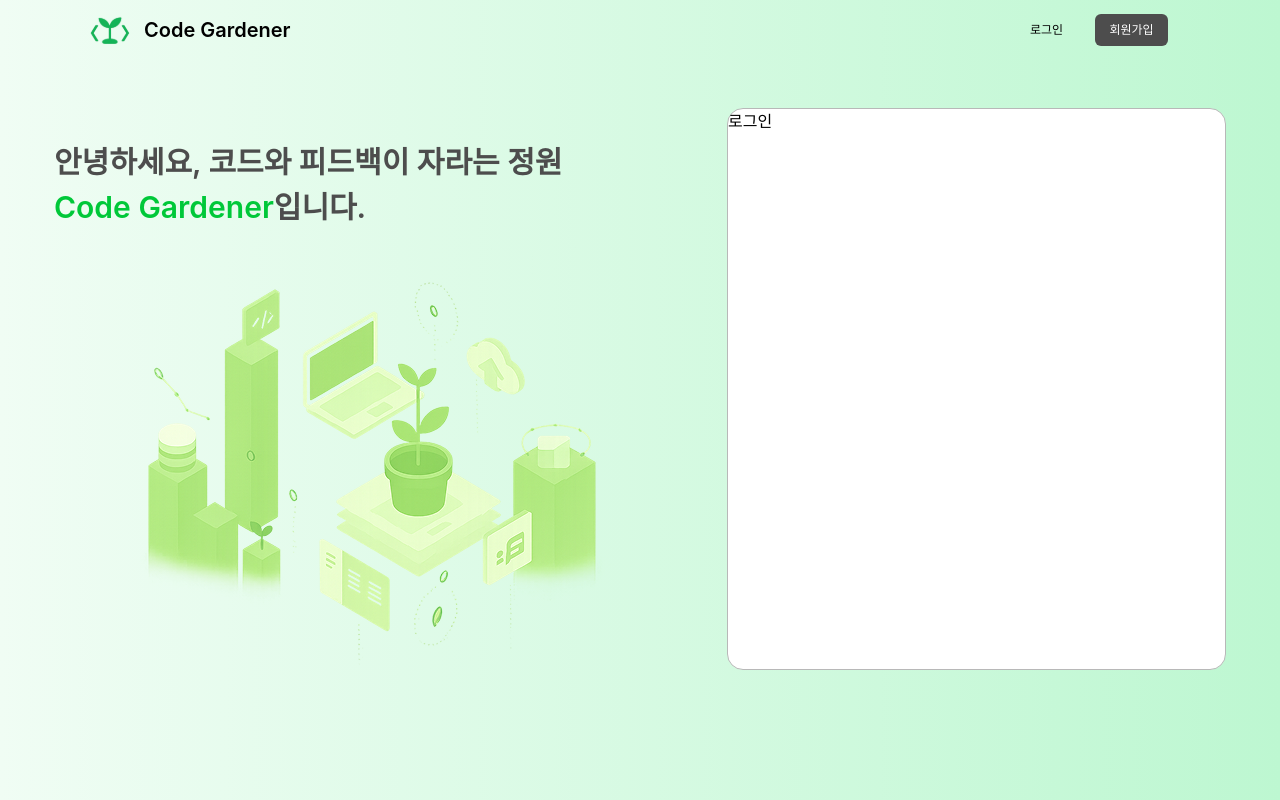
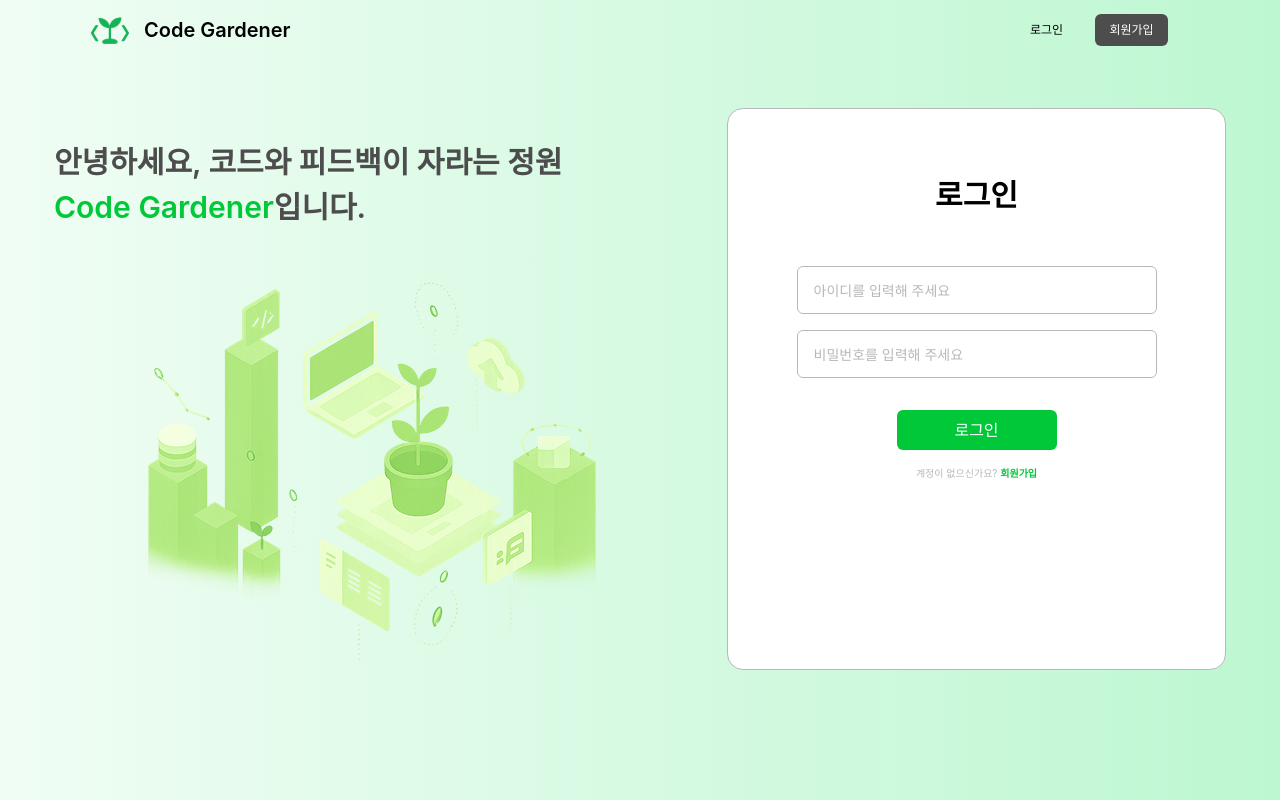
Before and after one commit to 2025-YU-SE/Gardener_web, a React (Vite) app: page /sign-in in a window 1280 px wide. Built offline with nearby package versions, Linux system fonts and the light colour scheme; a web font is replaced by a local one.

Commit message:
feat: 로그인 폼 영역 구현

```diff
--- a/src/pages/SignIn.jsx
+++ b/src/pages/SignIn.jsx
@@ -22,8 +22,33 @@ function SignIn() {
           />
         </div>
 
-        <div className="w-[499px] h-[562px] bg-white rounded-[16px] border border-[#B8B8B8] mt-12">
-          <h3>로그인</h3>
+        <div className="flex flex-col items-center w-[499px] h-[562px] bg-white rounded-[16px] border border-[#B8B8B8] mt-12">
+          <h2 className="text-[30px] font-semibold mt-16 mb-12">로그인</h2>
+          <div className="flex flex-col items-center">
+            <input
+              type="text"
+              placeholder="아이디를 입력해 주세요"
+              className="w-[360px] h-[48px] border border-[#B8B8B8] rounded-[6px] px-4 py-3 text-[14px] focus:outline-none mb-4 placeholder:text-[#B8B8B8]"
+            />
+            <input
+              type="password"
+              placeholder="비밀번호를 입력해 주세요"
+              className="w-[360px] h-[48px] border border-[#B8B8B8] rounded-[6px] px-4 py-3 text-[14px] focus:outline-none mb-8 placeholder:text-[#B8B8B8]"
+            />
+            <button className="w-[160px] h-[40px] bg-[#00C839] text-white text-[16px] py-2 rounded-[6px] font-medium hover:bg-[#0bdd47]">
+              로그인
+            </button>
+          </div>
+
+          <p className="text-[10px] text-[#B8B8B8] mt-4">
+            계정이 없으신가요?{" "}
+            <a
+              href="/sign-up"
+              className="text-[#00C839] font-semibold hover:underline"
+            >
+              회원가입
+            </a>
+          </p>
         </div>
       </div>
     </div>
```
